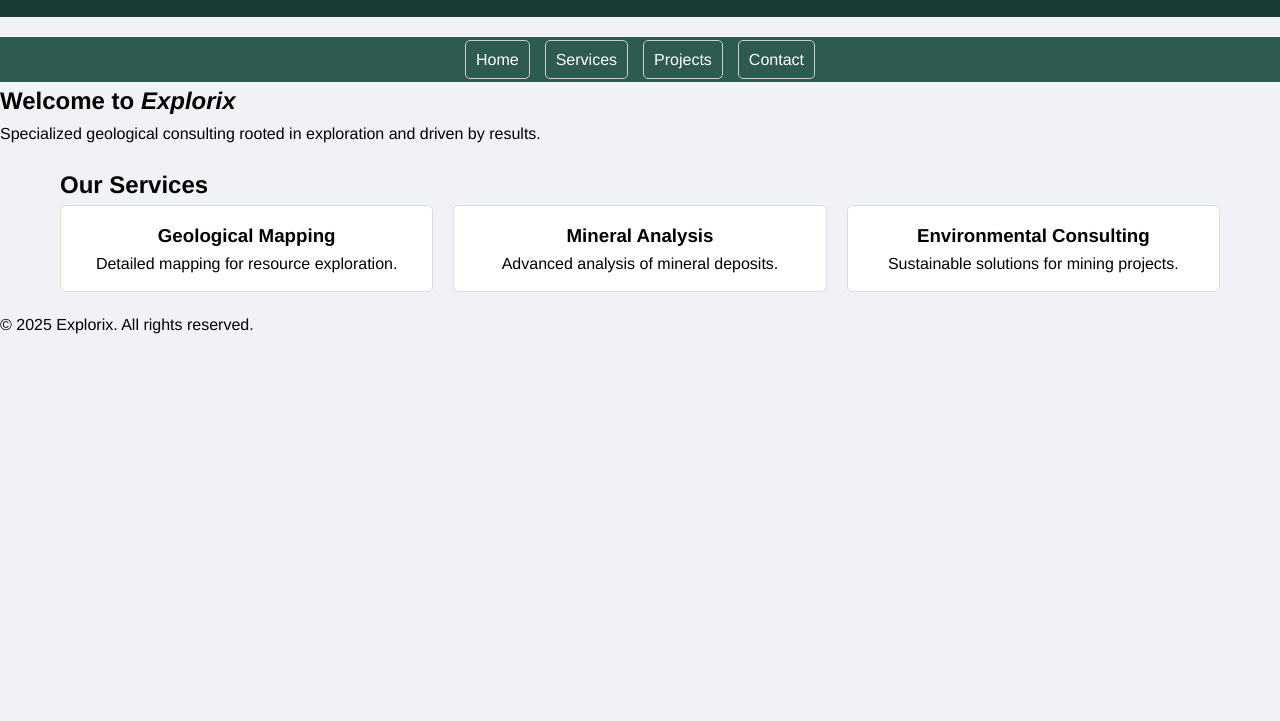
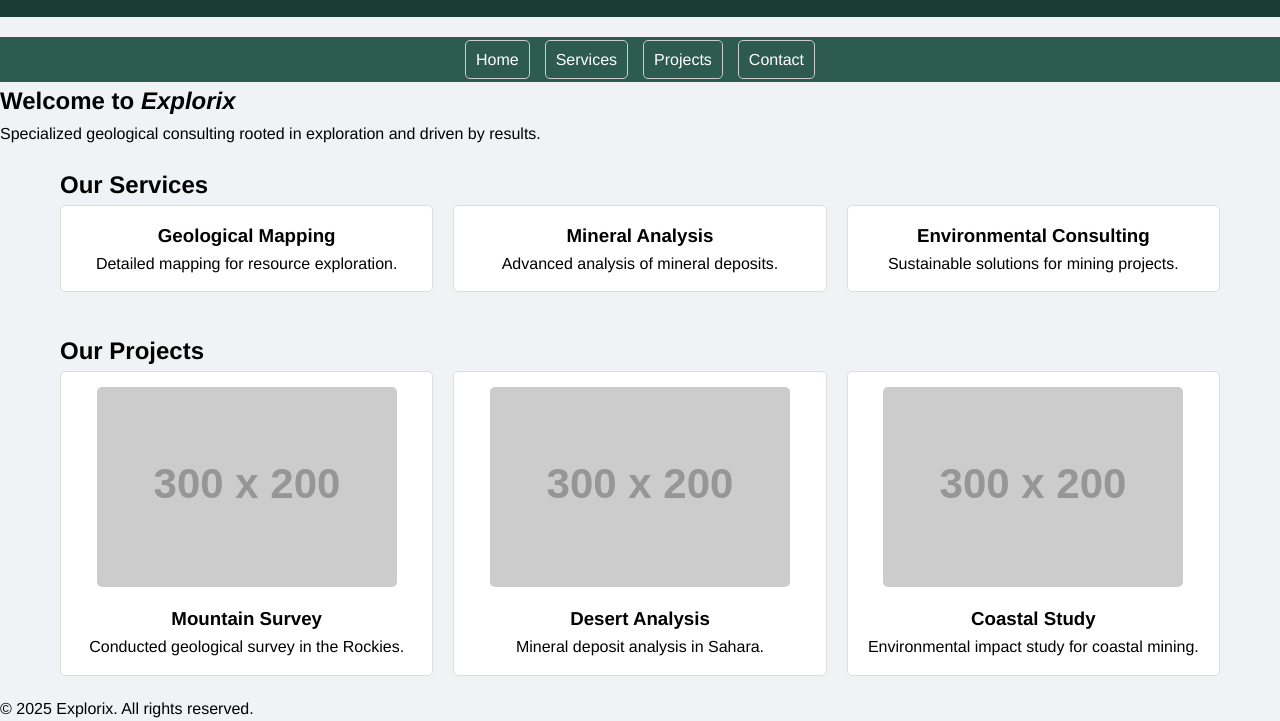
Before and after one commit to akinniyioluwaseun/web-dev-portfolio, a plain HTML site: page WEEK 3/index.html in a window 1280 px wide. Shown: the part 100-821 px from the top of the page. Before the commit the page ends 800 px from the top, so only its background shows below. Drawn offline with Linux system fonts and the light colour scheme; placeholder pictures from the web are drawn by us.

Commit message:
Add project gallery with CSS Grid

```diff
--- a/WEEK 3/index.html
+++ b/WEEK 3/index.html
@@ -68,6 +68,33 @@
                 </div>
             </div>
         </section>
+        <section id="projects">
+            <!-- Section for project gallery -->
+            <h2>Our Projects</h2>
+            <!-- Subheading for projects section -->
+            <div class="projects-grid">
+                <!-- Grid container for project cards -->
+                <div class="project-card">
+                    <!-- Individual project card -->
+                    <img src="https://via.placeholder.com/300x200?text=Project+1" alt="Geological survey in mountains">
+                    <!-- Project image with alt text -->
+                    <h3>Mountain Survey</h3>
+                    <!-- Project title -->
+                    <p>Conducted geological survey in the Rockies.</p>
+                    <!-- Project description -->
+                </div>
+                <div class="project-card">
+                    <img src="https://via.placeholder.com/300x200?text=Project+2" alt="Mineral analysis in desert">
+                    <h3>Desert Analysis</h3>
+                    <p>Mineral deposit analysis in Sahara.</p>
+                </div>
+                <div class="project-card">
+                    <img src="https://via.placeholder.com/300x200?text=Project+3" alt="Coastal environmental study">
+                    <h3>Coastal Study</h3>
+                    <p>Environmental impact study for coastal mining.</p>
+                </div>
+            </div>
+        </section>
     </main>
     <footer>
         <!-- Semantic footer for bottom content -->
--- a/WEEK 3/styles.css
+++ b/WEEK 3/styles.css
@@ -75,3 +75,34 @@ nav ul li a:hover {
     border-radius: 5px; /* Rounded corners */
     text-align: center; /* Center text */
 }
+
+/* Style the projects section */
+#projects {
+    padding: 20px; /* Space inside section */
+    max-width: 1200px; /* Limit width */
+    margin: 0 auto; /* Center section */
+}
+
+/* Style the projects grid with CSS Grid */
+.projects-grid {
+    display: grid; /* Use Grid for layout */
+    grid-template-columns: repeat(auto-fit, minmax(250px, 1fr)); /* Responsive columns */
+    gap: 20px; /* Space between cards */
+}
+
+/* Style individual project cards */
+.project-card {
+    background-color: white; /* White background */
+    border: 1px solid #ddd; /* Light border */
+    padding: 15px; /* Space inside card */
+    border-radius: 5px; /* Rounded corners */
+    text-align: center; /* Center text */
+}
+
+/* Style project card images */
+.project-card img {
+    max-width: 100%; /* Ensure image doesn't overflow */
+    height: auto; /* Maintain aspect ratio */
+    border-radius: 5px; /* Rounded corners */
+    margin-bottom: 10px; /* Space below image */
+}
```
